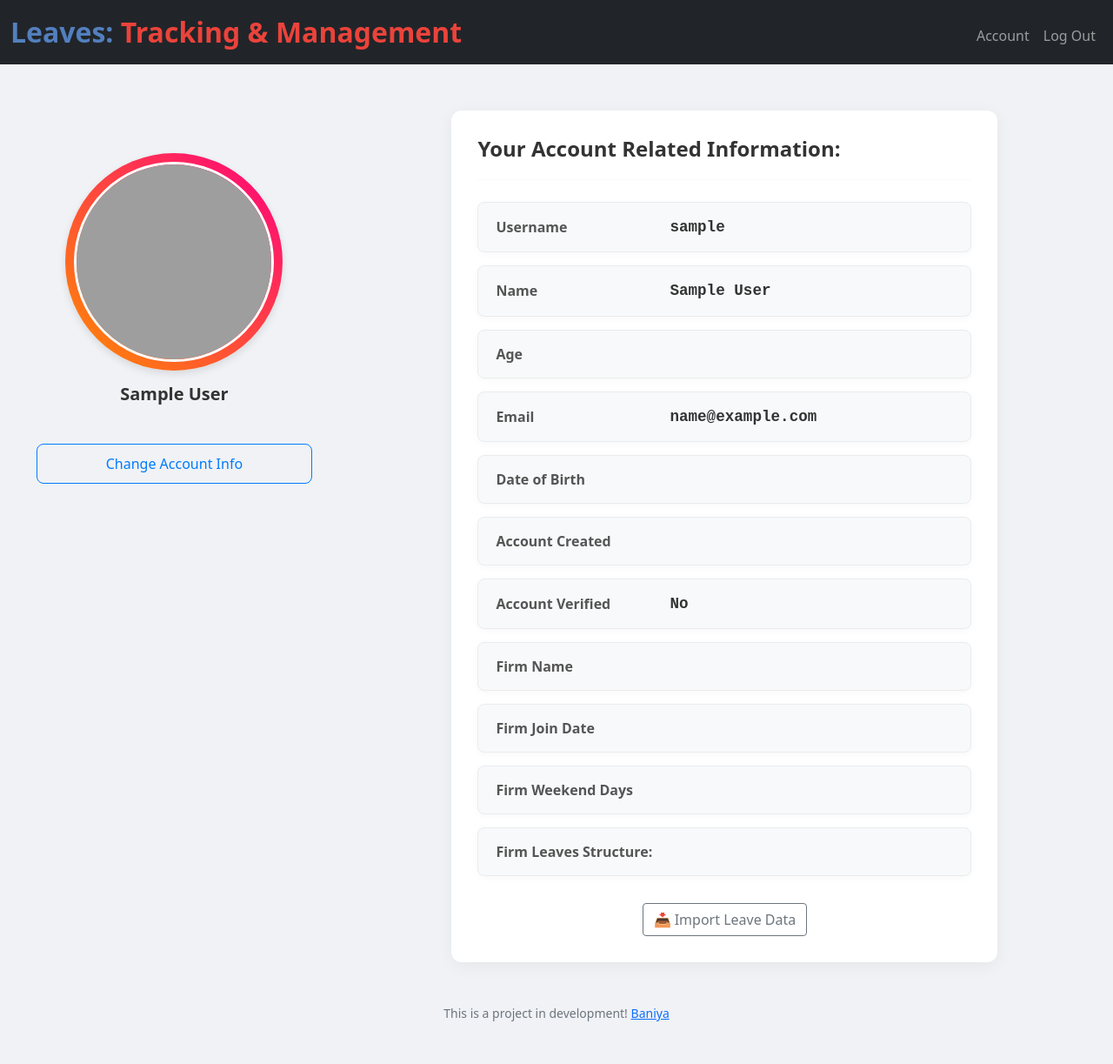
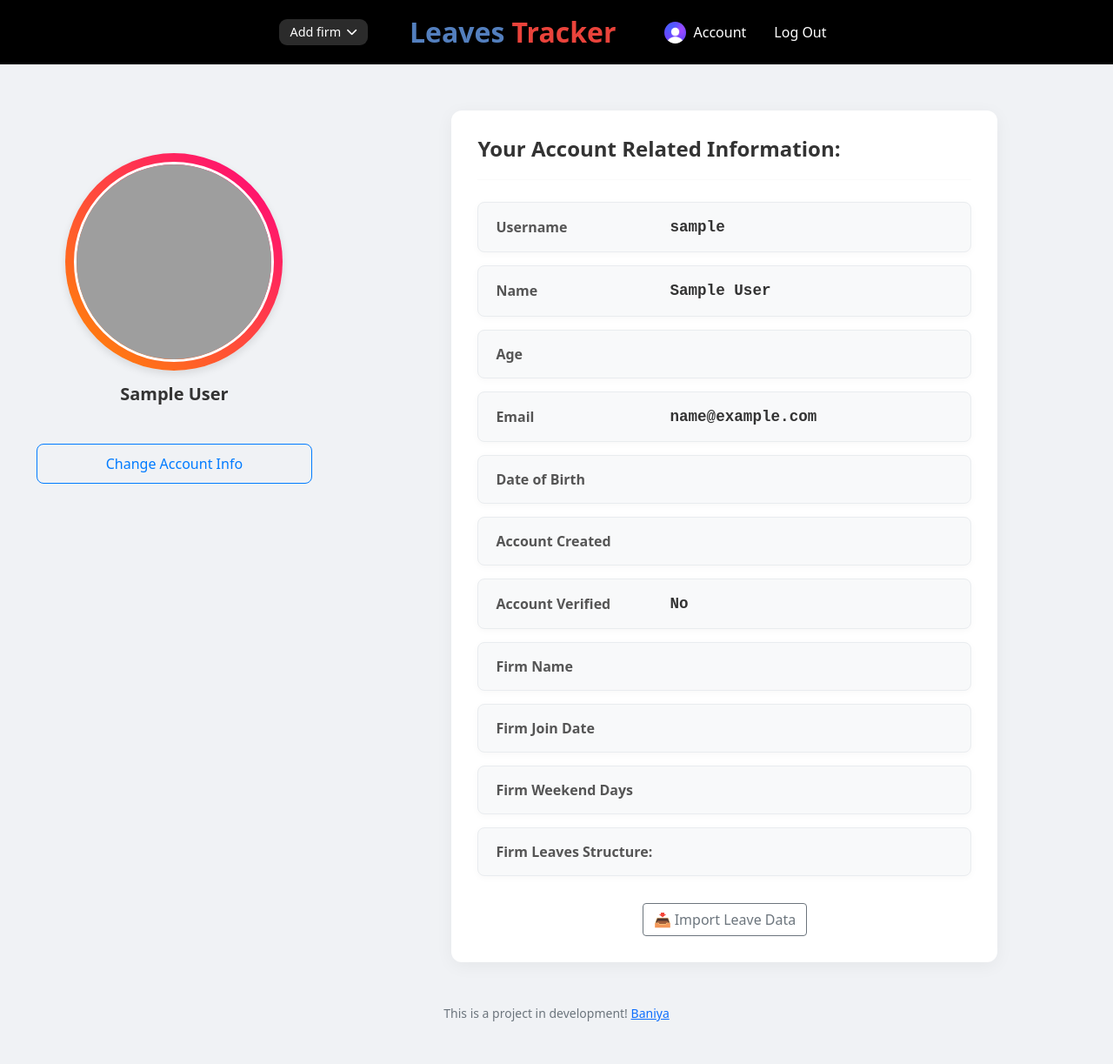
Before and after one commit to Baniya-sen/leave-tracker, a Flask app: a page that uses templates/layout.html in a window 1280 px wide. Shown: the whole page at 87% size. Run offline with Flask 3, Linux system fonts and the light colour scheme; the visitor is signed in with stand-in values (Sample User, id 1); data comes from the database, SQL or seed files in the repository; parts of the project's set-up code (start-up, migrations or seed data) failed here and were passed over; some libraries are stand-ins or nearby versions; grey boxes are pictures that could not be loaded.

Commit message:
Changed nav-bar and its functionality. Set-up redis for AJAX calls limit tracker, some more work.

```diff
--- a/app.py
+++ b/app.py
@@ -4,7 +4,7 @@
 import hmac
 import hashlib
 import base64
-from os import getenv
+from os import getenv, path
 from datetime import datetime, date
 from dotenv import load_dotenv
 from functools import wraps
@@ -23,24 +23,31 @@
 
 load_dotenv()
 
+# Reddis
+REDDIS_PASS = quote_plus(getenv('REDDIS_PASS'))
+REDDIS_DB = quote_plus(getenv('REDDIS_DB'))
+REDDIS_PORT = quote_plus(getenv('REDDIS_PORT'))
+REDDIS_URI = f'rediss://default:{REDDIS_PASS}@{REDDIS_DB}.upstash.io:{REDDIS_PORT}'
+
 # Mongo variables
-USER = quote_plus(getenv('MONGO_USER'))
-PASS = quote_plus(getenv('MONGO_PASS'))
-CLUSTER = getenv('MONGO_CLUSTER')
-COLLECTION = getenv('MONGO_COLLECTION')
-HOST = getenv('MONGO_HOST')
-OPTIONS = getenv('MONGO_OPTIONS')
-URI = f"mongodb+srv://{USER}:{PASS}@{CLUSTER}{HOST}/?{OPTIONS}{CLUSTER}"
+MONGO_USER = quote_plus(getenv('MONGO_USER'))
+MONGO_PASS = quote_plus(getenv('MONGO_PASS'))
+MONGO_CLUSTER = getenv('MONGO_CLUSTER')
+MONGO_COLLECTION = getenv('MONGO_COLLECTION')
+MONGO_HOST = getenv('MONGO_HOST')
+MONGO_OPTIONS = getenv('MONGO_OPTIONS')
+MONGO_URI = f"mongodb+srv://{MONGO_USER}:{MONGO_PASS}@{MONGO_CLUSTER}{MONGO_HOST}/?{MONGO_OPTIONS}{MONGO_CLUSTER}"
 
 app = Flask(__name__)
 app.secret_key = getenv('APP_KEY')
 
 app.config['AUTH_DB'] = 'user_auth.db'
+app.config['RATELIMIT_STORAGE_URL'] = REDDIS_URI
 app.config['SESSION_PERMANENT'] = False
 app.config['SESSION_TYPE'] = 'filesystem'
-app.config['MONGO_URI'] = URI
-app.config['MONGO_DB'] = CLUSTER
-app.config['MONGO_Coll'] = COLLECTION
+app.config['MONGO_URI'] = MONGO_URI
+app.config['MONGO_DB'] = MONGO_CLUSTER
+app.config['MONGO_Coll'] = MONGO_COLLECTION
 app.config.update(
     SESSION_COOKIE_HTTPONLY=True,
     SESSION_COOKIE_SAMESITE='Lax',
@@ -50,6 +57,7 @@
 limiter = Limiter(
     app=app,
     key_func=lambda: session.get('user_id'),
+    storage_uri=REDDIS_URI
 )
 Session(app)
 csrf = CSRFProtect(app)
@@ -203,6 +211,7 @@
 
     return render_template(
         'index.html',
+        firms="Bonanza Interactive",
         user_leaves=firm_leaves
     )
 
--- a/static/script.js
+++ b/static/script.js
@@ -101,9 +101,14 @@
         }
         for (let d = 1; d <= daysInMonth; d++) {
             const cell = document.createElement('div');
-            cell.textContent = d;
 
-            // Highlight today
+            // 1) Wrap the date in its own element
+            const num = document.createElement('span');
+            num.classList.add('date-number');
+            num.style.zIndex = '2';
+            num.style.position = 'relative';
+
+            // 2) Highlight today if needed
             if (
                 d === today.getDate() &&
                 currentMonth === today.getMonth() &&
@@ -112,14 +117,36 @@
                 cell.classList.add('today');
             }
 
-            // Check if this date has leaves
+            // 3) Leaves logic
             const iso = `${currentYear}-${pad(currentMonth + 1)}-${pad(d)}`;
             if (leaveMap[iso]) {
                 cell.classList.add('leave-day');
+                cell.style.position = 'relative';
+                cell.style.overflow = 'hidden';
                 cell.style.backgroundColor = 'red';
+                cell.style.display = 'flex';
+                cell.style.flexDirection = 'column';
+                cell.style.justifyContent = 'space-between';
                 cell.title = leaveMap[iso].join(', ');
+
+                // 4) Build the badges container
                 const labelsContainer = document.createElement('div');
                 labelsContainer.classList.add('leave-labels');
+                // absolutely position inside the cell
+                Object.assign(labelsContainer.style, {
+                    position: 'absolute',
+                    bottom: '2px',
+                    left: '2px',
+                    right: '2px',
+                    display: 'flex',
+                    flexWrap: 'wrap',
+                    justifyContent: 'center',
+                    gap: '2px',
+                    overflow: 'hidden',
+                    maxHeight: '2.5em',
+                    background: 'transparent',
+                    zIndex: '1'
+                });
 
                 leaveMap[iso].forEach(type => {
                     const span = document.createElement('span');
@@ -127,8 +154,12 @@
                     span.textContent = type;
                     labelsContainer.append(span);
                 });
+
                 cell.append(labelsContainer);
             }
+
+            num.textContent = d;
+            cell.append(num);
             daysContainer.append(cell);
         }
 
@@ -161,7 +192,7 @@
 })();
 
 // Account info edit mode logic
-(function() {
+(function () {
     const editBtn = document.getElementById('edit-account-btn');
     const form = document.getElementById('account-info-form');
     const view = document.getElementById('account-info-view');
@@ -179,15 +210,15 @@
         }
     }
 
-    editBtn.addEventListener('click', function() {
+    editBtn.addEventListener('click', function () {
         toggleEditMode(true);
     });
 
-    cancelBtn.addEventListener('click', function() {
+    cancelBtn.addEventListener('click', function () {
         toggleEditMode(false);
     });
 
-    form.addEventListener('submit', function(e) {
+    form.addEventListener('submit', function (e) {
         // Validate fields
         let valid = true;
         // Email (optional, but if present must be valid)
--- a/static/styles.css
+++ b/static/styles.css
@@ -3,15 +3,54 @@
     margin: 0;
     padding: 0;
 }
+
+.firm-chip {
+    background-color: #2b2b2b;
+    border-radius: 9px;
+    padding: 4px 12px;
+    color: white;
+    font-weight: 500;
+    display: inline-flex;
+    align-items: center;
+    gap: 6px;
+    font-size: 0.9rem;
+    cursor: pointer;
+    transition: background 0.2s ease;
+}
+
+.firm-chip:hover {
+    background-color: #3a3a3a;
+}
+
+.firm-chip i {
+    font-size: 0.8rem;
+}
+
+.nav-icon-circle {
+    width: 25px;
+    height: 25px;
+    display: flex;
+    align-items: center;
+    justify-content: center;
+}
+
+.nav-icon-circle img {
+    width: 25px;
+    height: 25px;
+    object-fit: contain;
+    border-radius: 50%;
+}
+
 .wrapper {
     display: flex;
     align-items: center;
     margin-top: 4%;
     margin-left: 30%;
 }
+
 .calendar {
     width: 720px;
-  box-shadow: 0 4px 12px rgba(0,0,0,0.1);
+    box-shadow: 0 4px 12px rgba(0, 0, 0, 0.1);
     border-radius: 8px;
     overflow: hidden;
     background: #fff;
@@ -154,103 +207,164 @@
 
 
 /* Size for brand */
-nav .navbar-brand
-{
+.bg-dark {
+    background-color: #000 !important;
+}
+
+nav .navbar-brand {
     font-weight: bold;
     font-size: 2em;
 }
 
 /* Colors for brand */
-nav .navbar-brand .blue
-{
+nav .navbar-brand .blue {
     color: #537fbe;
 }
-nav .navbar-brand .red
-{
+
+nav .navbar-brand .red {
     color: #ea433b;
 }
-nav .navbar-brand .yellow
-{
+
+nav .navbar-brand .yellow {
     color: #f5b82e;
 }
-nav .navbar-brand .green
-{
+
+nav .navbar-brand .green {
     color: #2e944b;
 }
 
+.navbar .container-fluid {
+    display: flex !important;
+    justify-content: center !important;
+    align-items: center;
+    /* vertical align */
+}
+
+/* Ensure the collapsed nav links also center */
+.navbar-collapse {
+    justify-content: center !important;
+}
+
+/* And make the UL itself sit in the middle */
+.navbar-nav {
+    margin: 0 auto !important;
+}
+
 .main-right-panel-wrapper {
-    background-color: #ffffff; /* White background for the RIGHT content area */
+    background-color: #ffffff;
+    /* White background for the RIGHT content area */
     border-radius: 12px;
-    box-shadow: 0 4px 20px rgba(0, 0, 0, 0.05); /* Subtle shadow for the RIGHT panel */
-    padding: 30px; /* Padding for content inside the right panel */
-    margin-top: 5px; /* Space from the top header */
-    max-width: 50%; /* Approx 50% of viewport width */
-    margin-left: auto; /* Center the panel or push it to the right with specific margins */
-    margin-right: auto; /* Center the panel */
-    float: none; /* Ensure it doesn't float when centered with auto margins */
+    box-shadow: 0 4px 20px rgba(0, 0, 0, 0.05);
+    /* Subtle shadow for the RIGHT panel */
+    padding: 30px;
+    /* Padding for content inside the right panel */
+    margin-top: 5px;
+    /* Space from the top header */
+    max-width: 50%;
+    /* Approx 50% of viewport width */
+    margin-left: auto;
+    /* Center the panel or push it to the right with specific margins */
+    margin-right: auto;
+    /* Center the panel */
+    float: none;
+    /* Ensure it doesn't float when centered with auto margins */
 }
 
 /* Specific styling for the row containing the sidebar and content */
 .page-layout-row {
-      display: flex; /* Use flexbox to align sidebar and right panel */
-      justify-content: center; /* Center the entire layout on the page */
-      align-items: flex-start; /* Align items to the top */
+    display: flex;
+    /* Use flexbox to align sidebar and right panel */
+    justify-content: center;
+    /* Center the entire layout on the page */
+    align-items: flex-start;
+    /* Align items to the top */
 }
 
 
 /* LEFT SIDEBAR Styling - now separate and blends with body background */
 .sidebar {
     min-width: 30%;
-    min-height: 80vh; /* Ensure sidebar extends down */
-    background-color: #f0f2f5; /* Same as body background */
-    padding: 30px; /* Padding for the sidebar content */
-    margin-right: 10px; /* Space between left sidebar and right panel */
-    align-self: flex-start; /* Align to the top within the flex container */
+    min-height: 80vh;
+    /* Ensure sidebar extends down */
+    background-color: #f0f2f5;
+    /* Same as body background */
+    padding: 30px;
+    /* Padding for the sidebar content */
+    margin-right: 10px;
+    /* Space between left sidebar and right panel */
+    align-self: flex-start;
+    /* Align to the top within the flex container */
 }
+
 .profile-pic-container {
     position: relative;
     width: 250px;
     height: 250px;
     border-radius: 50%;
-    background-image: linear-gradient(to right top, #ff8c00, #ff007f); /* Vibrant gradient background */
+    background-image: linear-gradient(to right top, #ff8c00, #ff007f);
+    /* Vibrant gradient background */
     display: flex;
     justify-content: center;
     align-items: center;
     margin: 0 auto 15px;
     box-shadow: 0 4px 10px rgba(0, 0, 0, 0.1);
 }
+
 .profile-pic {
-    width: 230px; /* Slightly smaller to show the border/background */
+    width: 230px;
+    /* Slightly smaller to show the border/background */
     height: 230px;
     border-radius: 50%;
     object-fit: cover;
-    border: 3px solid #ffffff; /* White border around the image */
+    border: 3px solid #ffffff;
+    /* White border around the image */
 }
+
 .sidebar h5 {
     font-weight: 700;
     color: #333;
     margin-bottom: 5px;
 }
+
 .sidebar small.text-muted {
     color: #666 !important;
     font-size: 0.9em;
 }
 
 /* Navigation links */
+.nav-chip {
+    padding: 6px 12px;
+    border-radius: 9px;
+    background-color: transparent;
+    transition: background-color 0.2s ease, color 0.2s ease;
+    display: inline-block;
+}
+
+.nav-chip:hover {
+    background-color: #2b2b2b;
+    /* or #3a3a3a for lighter dark */
+    color: white;
+    /* make text stand out on dark */
+}
+
 .nav-link {
-    color: #666;
+    color: white !important;
     padding: 10px 0;
     transition: all 0.3s ease;
-    text-align: left; /* Ensure left alignment */
+    text-align: left;
+    /* Ensure left alignment */
 }
+
 .nav-link:hover {
-    color: #007bff;
-    padding-left: 5px; /* Slight indent on hover */
+    padding-left: 5px;
+    /* Slight indent on hover */
 }
+
 .nav-link.active {
     font-weight: 600;
     color: #007bff !important;
-    border-left: 3px solid #007bff; /* Indicator for active link */
+    border-left: 3px solid #007bff;
+    /* Indicator for active link */
     padding-left: 5px;
 }
 
--- a/templates/account.html
+++ b/templates/account.html
@@ -1,5 +1,5 @@
 {% extends "layout.html" %}
-{% block title %}Account Information{% endblock %}
+{% block title %}Account - {% endblock %}
 
 {% block main %}
 
--- a/templates/index.html
+++ b/templates/index.html
@@ -1,6 +1,6 @@
 {% extends "layout.html" %}
 
-{% block title %} Your Leaves Dashboard {% endblock %}
+{% block title %}{% endblock %}
 
 {% block main %}
 <style>
--- a/templates/layout.html
+++ b/templates/layout.html
@@ -11,13 +11,19 @@
         <link crossorigin="anonymous" href="https://cdn.jsdelivr.net/npm/bootstrap@5.1.3/dist/css/bootstrap.min.css" integrity="sha384-1BmE4kWBq78iYhFldvKuhfTAU6auU8tT94WrHftjDbrCEXSU1oBoqyl2QvZ6jIW3" rel="stylesheet">
         <script crossorigin="anonymous" src="https://cdn.jsdelivr.net/npm/bootstrap@5.1.3/dist/js/bootstrap.bundle.min.js" integrity="sha384-ka7Sk0Gln4gmtz2MlQnikT1wXgYsOg+OMhuP+IlRH9sENBO0LRn5q+8nbTov4+1p"></script>
 
+        <!-- Font Awesome -->
+        <link rel="stylesheet" href="https://cdnjs.cloudflare.com/ajax/libs/font-awesome/6.5.0/css/all.min.css">
+
+        <!-- or Bootstrap Icons -->
+        <link rel="stylesheet" href="https://cdn.jsdelivr.net/npm/bootstrap-icons@1.10.5/font/bootstrap-icons.css">
+
         <!-- https://favicon.io/emoji-favicons/money-bag/ -->
         <link href="/static/favicon.ico" rel="icon">
 
         <link href="/static/styles.css" rel="stylesheet">
         <link href='fullcalendar/main.min.css' rel='stylesheet' />
 
-        <title>Leaves Tracker: {% block title %}{% endblock %}</title>
+        <title>{% block title %}{% endblock %}Leaves Tracker</title>
 
         <meta name="csrf-token" content="{{ csrf_token() }}">
 
@@ -25,24 +31,45 @@
 
     <body>
 
-        <nav class="bg-dark navbar navbar-expand-md navbar-dark">
-            <div class="container-fluid">
-                <a class="navbar-brand" href="/"><span class="blue">Leaves: </span><span class="red">Tracking & Management</span></a>
-                <button aria-controls="navbar" aria-expanded="false" aria-label="Toggle navigation" class="navbar-toggler" data-bs-target="#navbar" data-bs-toggle="collapse" type="button">
-                    <span class="navbar-toggler-icon"></span>
-                </button>
-                <div class="collapse navbar-collapse" id="navbar">
+        <nav class="navbar navbar-expand-md navbar-dark bg-black">
+          <div class="container-fluid justify-content-center">
+
+            <!-- Wrapper to center everything -->
+            <div class="d-flex align-items-center gap-5">
+
+                <!-- Chip -->
+              <div class="firm-chip">
+                <span>{{ firms or 'Add firm' }}</span>
+                <i class="fa fa-chevron-down"></i>
+              </div>
+
+              <!-- Brand (centered) -->
+              <a class="navbar-brand m-0" href="/">
+                <span class="blue">Leaves </span><span class="red">Tracker</span>
+              </a>
+
+              <!-- Nav Links -->
+              <div class="collapse navbar-collapse show" id="navbar">
                 {% if session["user_id"] %}
-                        <ul class="navbar-nav ms-auto mt-2">
-                            <li class="nav-item"><a class="nav-link" href="/account">Account</a></li>
-                            <li class="nav-item"><a class="nav-link" href="/logout">Log Out</a></li>
+                <ul class="navbar-nav flex-row gap-3 m-0">
+                  <li class="nav-item">
+                      <a class="nav-link nav-chip d-flex align-items-center gap-2" href="/account">
+                        <div class="nav-icon-circle">
+                          <img src="{{ url_for('static', filename='images/account.png') }}" alt="Account" />
+                        </div>
+                        Account
+                      </a>
+                  </li>
+                  <li class="nav-item"><a class="nav-link nav-chip" href="/logout">Log Out</a></li>
                 </ul>
                 {% else %}
-                        <ul class="navbar-nav ms-auto mt-2">
-                            <li class="nav-item"><a class="nav-link" href="/register">Register</a></li>
-                            <li class="nav-item"><a class="nav-link" href="/login">Log In</a></li>
+                <ul class="navbar-nav flex-row gap-3 m-0">
+                  <li class="nav-item"><a class="nav-link nav-chip" href="/register">Register</a></li>
+                  <li class="nav-item"><a class="nav-link nav-chip" href="/login">Log In</a></li>
                 </ul>
                 {% endif %}
+              </div>
+
             </div>
           </div>
         </nav>
--- a/templates/login.html
+++ b/templates/login.html
@@ -1,7 +1,7 @@
 {% extends "layout.html" %}
 
 {% block title %}
-    Log In
+    Login -
 {% endblock %}
 
 {% block main %}
--- a/templates/register.html
+++ b/templates/register.html
@@ -1,6 +1,6 @@
 {% extends "layout.html" %}
 
-{% block title %} Register Yourself! {% endblock %}
+{% block title %} Register -{% endblock %}
 
 {% block main %}
 
```
Also changed, not shown: other parts of static/styles.css (+116 -30 lines), static/images/account.png (added). Lines whose indentation alone changed are shown as unchanged.
